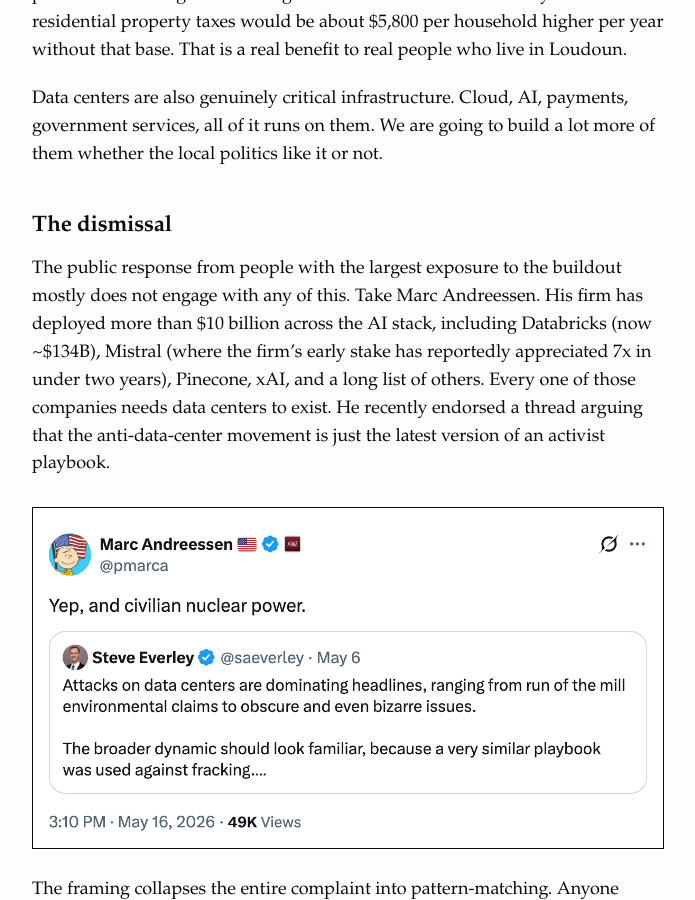
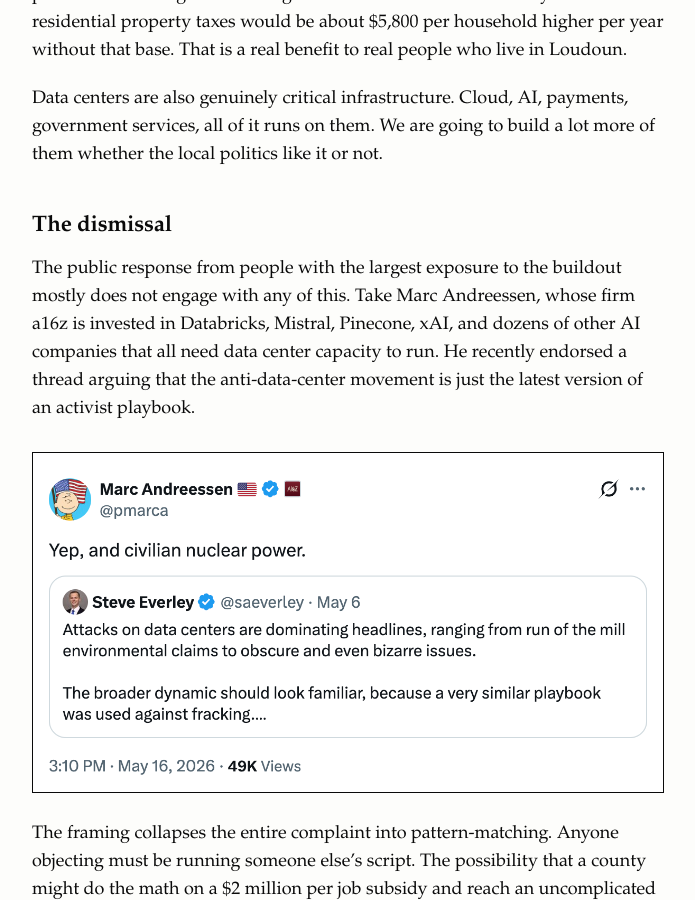
Before and after one commit to peterghrong/peterghrong.github.io, a Jekyll site: the page built from _posts/2026-05-17-on-the-data-center-backlash.md, in a window 1280 px wide and 900 px high, scrolled down 4830 px. Shown: the whole window, without its empty margins (292-987 px from the left). Built offline with Jekyll 4.4.1, drawn with Linux system fonts in a browser that asks for light colours.

Commit message:
Add minimal-edits rule; trim bloated dismissal section
Co-Authored-By: Claude Opus 4.7 <noreply@anthropic.com>

```diff
--- a/_posts/2026-05-17-on-the-data-center-backlash.md
+++ b/_posts/2026-05-17-on-the-data-center-backlash.md
@@ -63,7 +63,7 @@ Data centers are also genuinely critical infrastructure. Cloud, AI, payments, go
 
 ## The dismissal
 
-The public response from people with the largest exposure to the buildout mostly does not engage with any of this. Take Marc Andreessen. His firm has deployed more than $10 billion across the AI stack, including Databricks (now ~$134B), Mistral (where the firm's early stake has reportedly appreciated 7x in under two years), Pinecone, xAI, and a long list of others. Every one of those companies needs data centers to exist. He recently endorsed a thread arguing that the anti-data-center movement is just the latest version of an activist playbook.
+The public response from people with the largest exposure to the buildout mostly does not engage with any of this. Take Marc Andreessen, whose firm a16z is invested in Databricks, Mistral, Pinecone, xAI, and dozens of other AI companies that all need data center capacity to run. He recently endorsed a thread arguing that the anti-data-center movement is just the latest version of an activist playbook.
 
 ![Andreessen quote-tweeting Steve Everley](/assets/img/posts/data-centers/andreessen-tweet.png)
 
```
Also changed, not shown: README.md.
